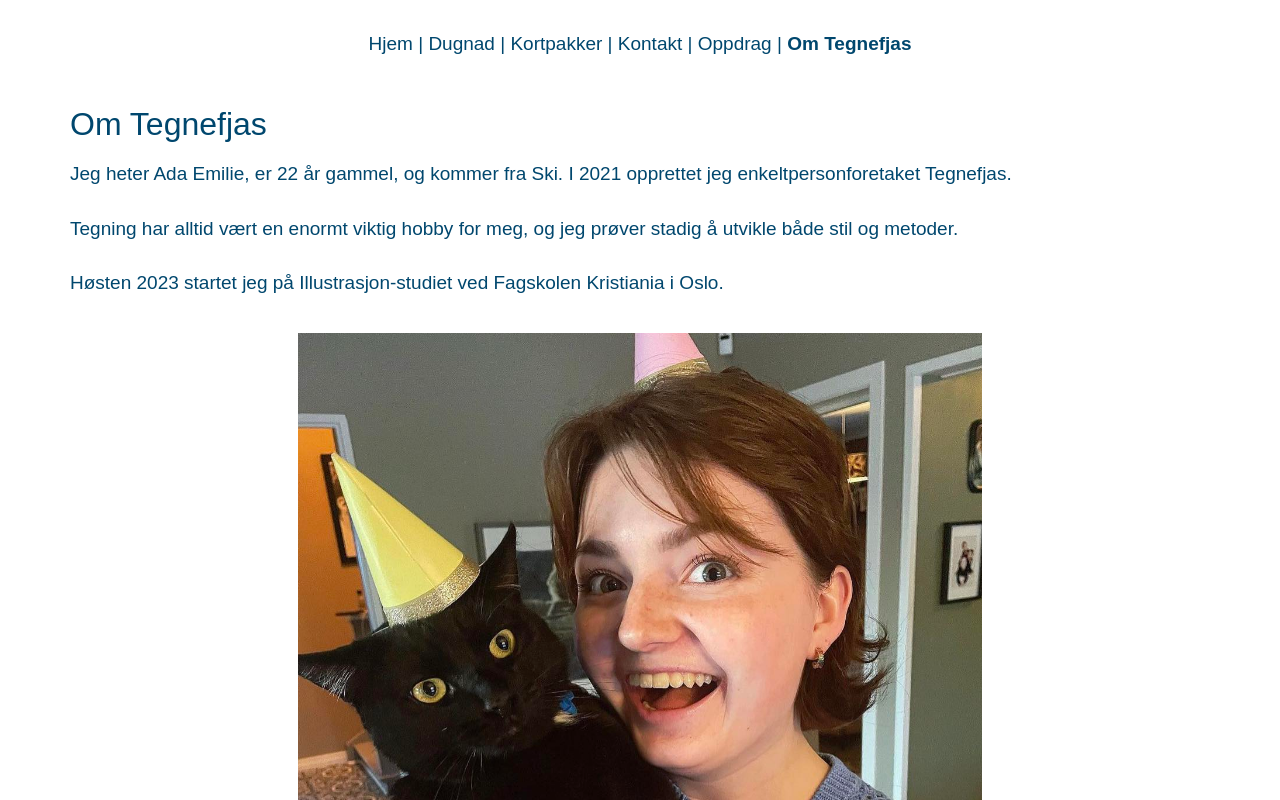
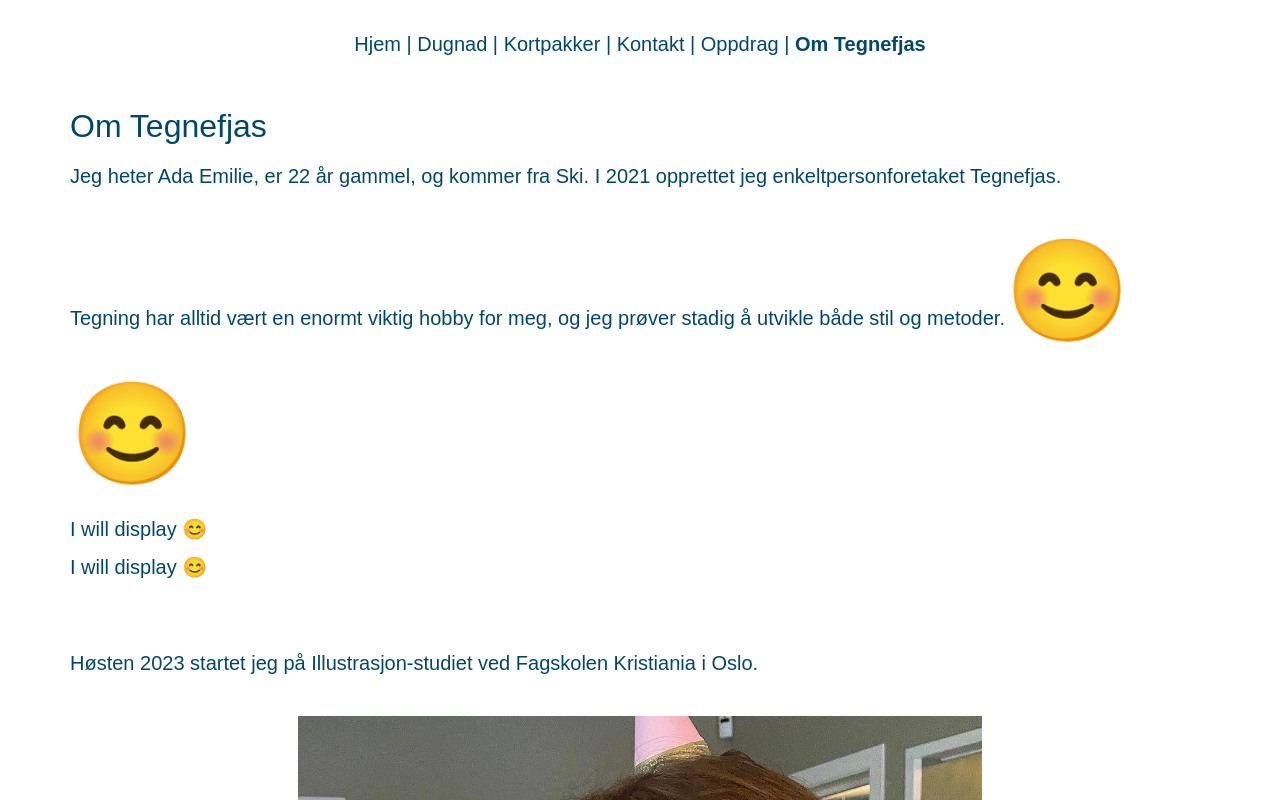
Before and after one commit to thbiel/tegnefjas.no, a plain HTML site: page docs/qpdf35av/om.html in a window 1280 px wide. Shown: the top 800 px of the page. Drawn offline with nearby package versions, Linux system fonts and the light colour scheme; a web font is replaced by a local one.

Commit message:
Update om.html

```diff
--- a/docs/qpdf35av/om.html
+++ b/docs/qpdf35av/om.html
@@ -36,7 +36,24 @@
                 <h2>Om Tegnefjas</h2>
                 <p>Jeg heter Ada Emilie, er 22 år gammel, og kommer fra Ski. I 2021 opprettet jeg enkeltpersonforetaket Tegnefjas. <br><br>
 
-                    Tegning har alltid vært en enormt viktig hobby for meg, og jeg prøver stadig å utvikle både stil og metoder.  <br><br>
+                    Tegning har alltid vært en enormt viktig hobby for meg, og jeg prøver stadig å utvikle både stil og metoder.<span style='font-size:100px;'>&#128522;</span>
+
+                    <html>
+<style>
+body {
+  font-size: 20px;
+}
+</style>
+<body>
+
+<span style='font-size:100px;'>&#128522;</span>
+<p>I will display &#128522;</p>
+<p>I will display &#x1F60A;</p>
+
+</body>
+</html>
+
+                    <br><br>
                     Høsten 2023 startet jeg på Illustrasjon-studiet ved Fagskolen Kristiania i Oslo. <br><br>
                                </p>
 
```
